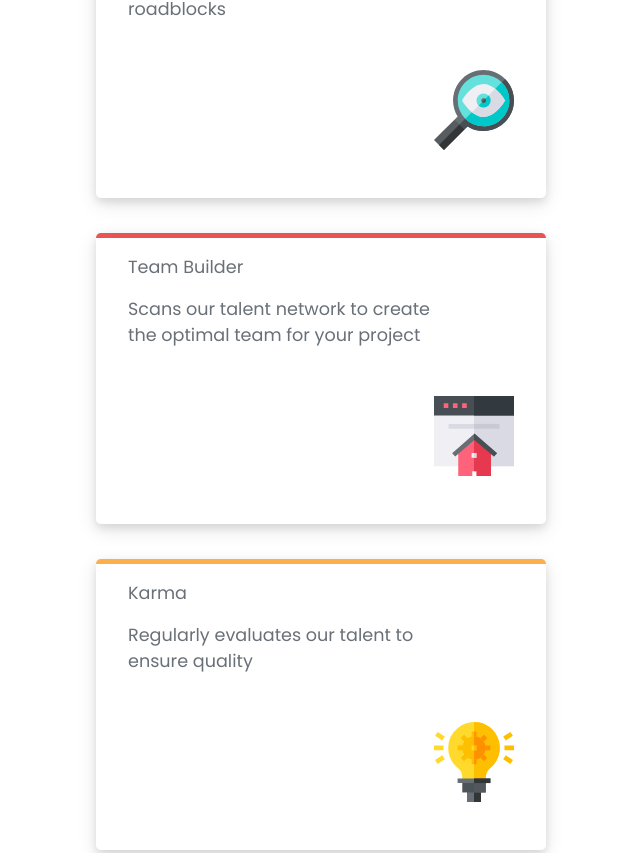
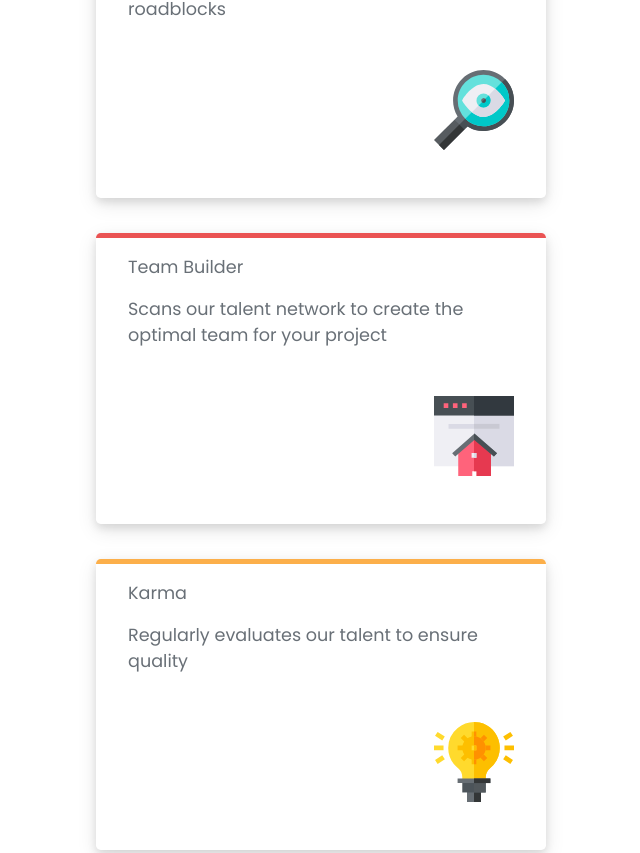
Before and after one commit to muratkilci067/Four-card-feature-section-master, a plain HTML site: page index.html in a window 1280 px wide. Shown: the top 853 px of the page, without its empty margins (319-959 px from the left). Drawn offline with Linux system fonts and the light colour scheme.

Commit message:
first commit

```diff
--- a/style.css
+++ b/style.css
@@ -132,7 +132,7 @@
       height: auto;
     }
     .card p {
-      margin: 1rem 7rem 0 2rem;
+      margin: 1rem 1rem 0 2rem;
       font-size: 1.1rem;
     }
     .capture{
```
